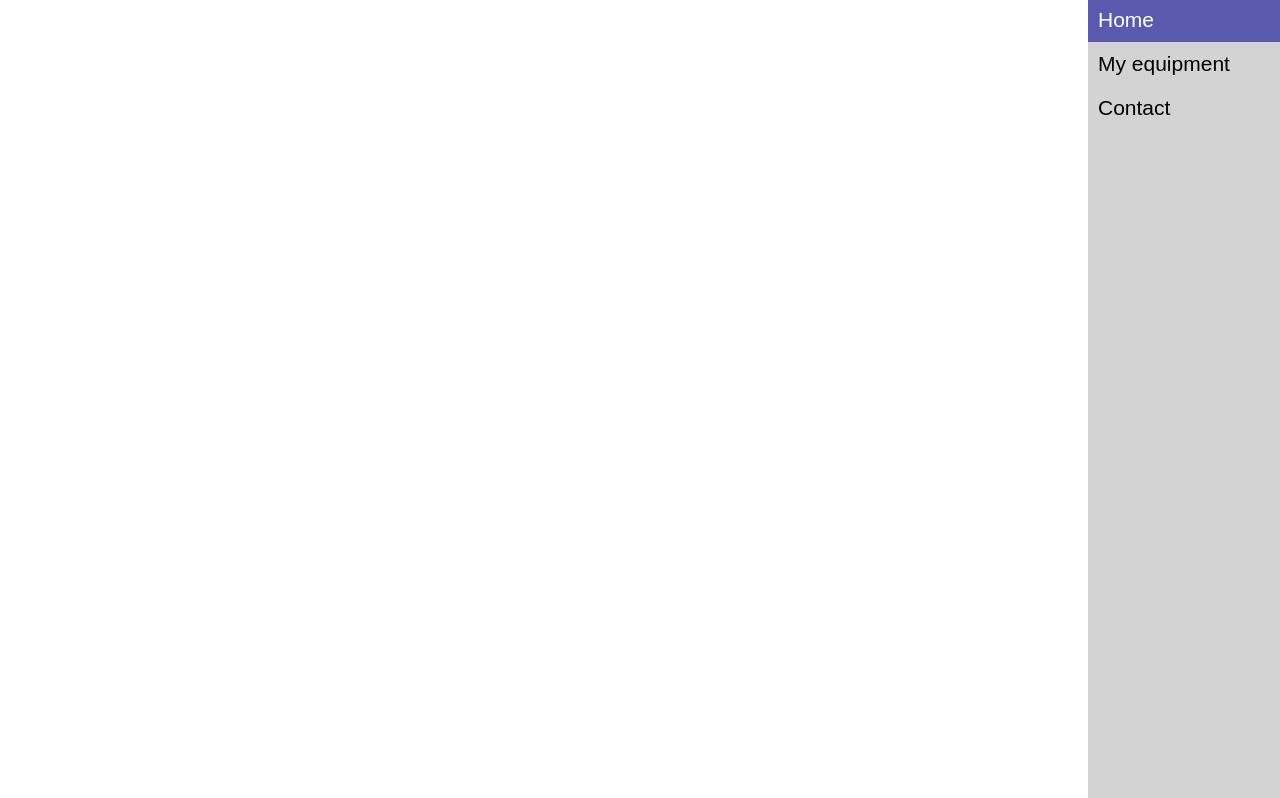
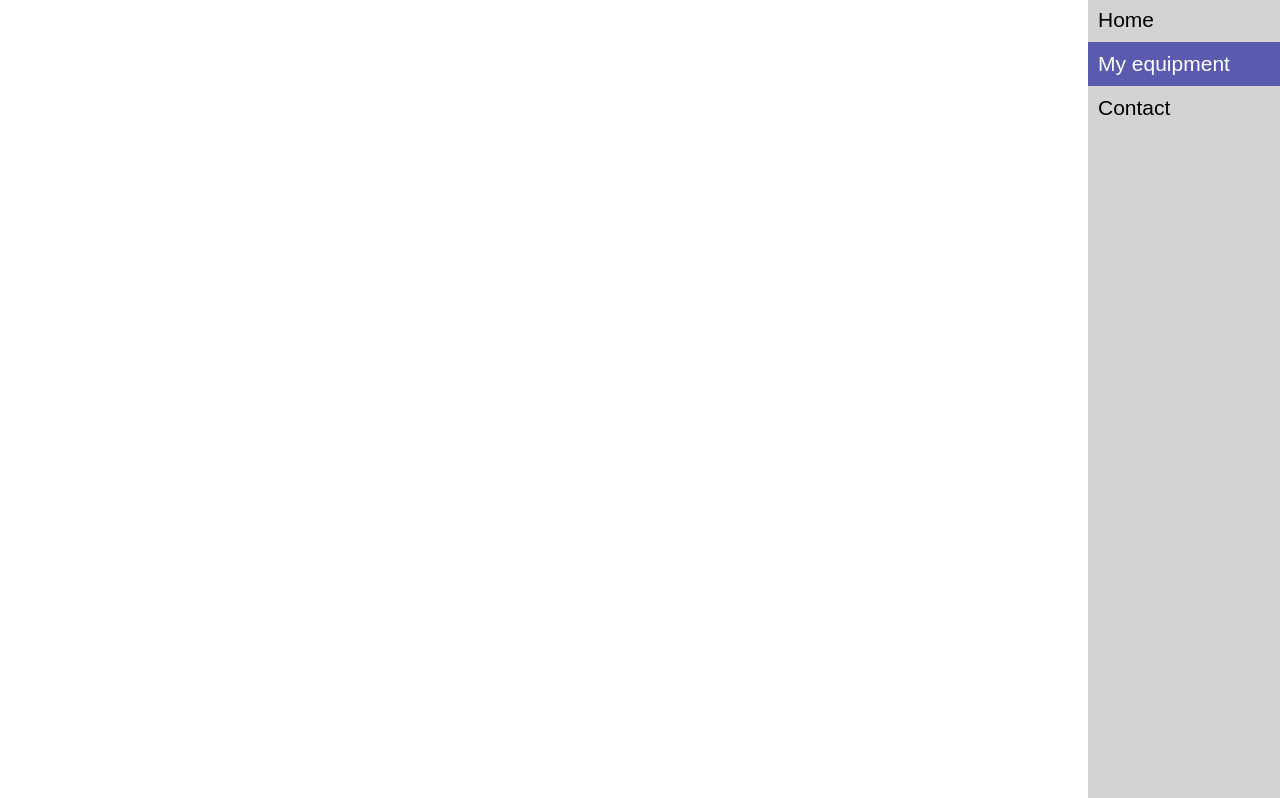
Before and after one commit to b4njo/hhproject1, a plain HTML site: page eq.html in a window 1280 px wide. Shown: the part 85-883 px from the top of the page. Drawn offline with Linux system fonts and the light colour scheme.

Commit message:
Add files via upload

```diff
--- a/eq.html
+++ b/eq.html
@@ -10,8 +10,8 @@
         </header>
         <nav>
                 <ul class="menu">
-                    <li class="menu"><a href="index.html" class="active">Home</a></li>
-                    <li class="menu"><a href="eq.html">My equipment</a></li>
+                    <li class="menu"><a href="index.html">Home</a></li>
+                    <li class="menu"><a href="eq.html" class="active">My equipment</a></li>
                     <li class="collapsing">Contact
                         <ul class ="collapsable">
                             <li class="collapsing"><a href='#1'>1</a></li>
```
